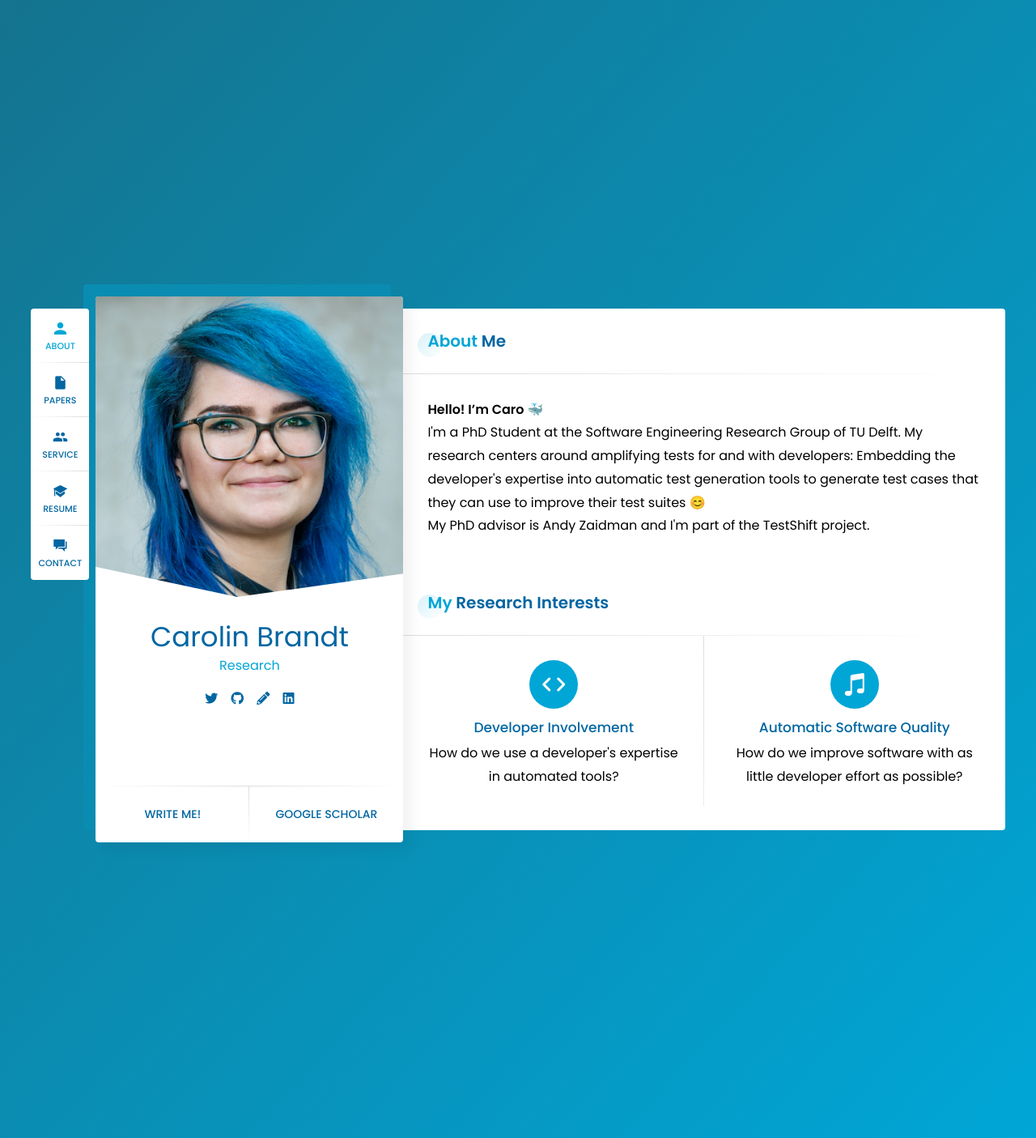
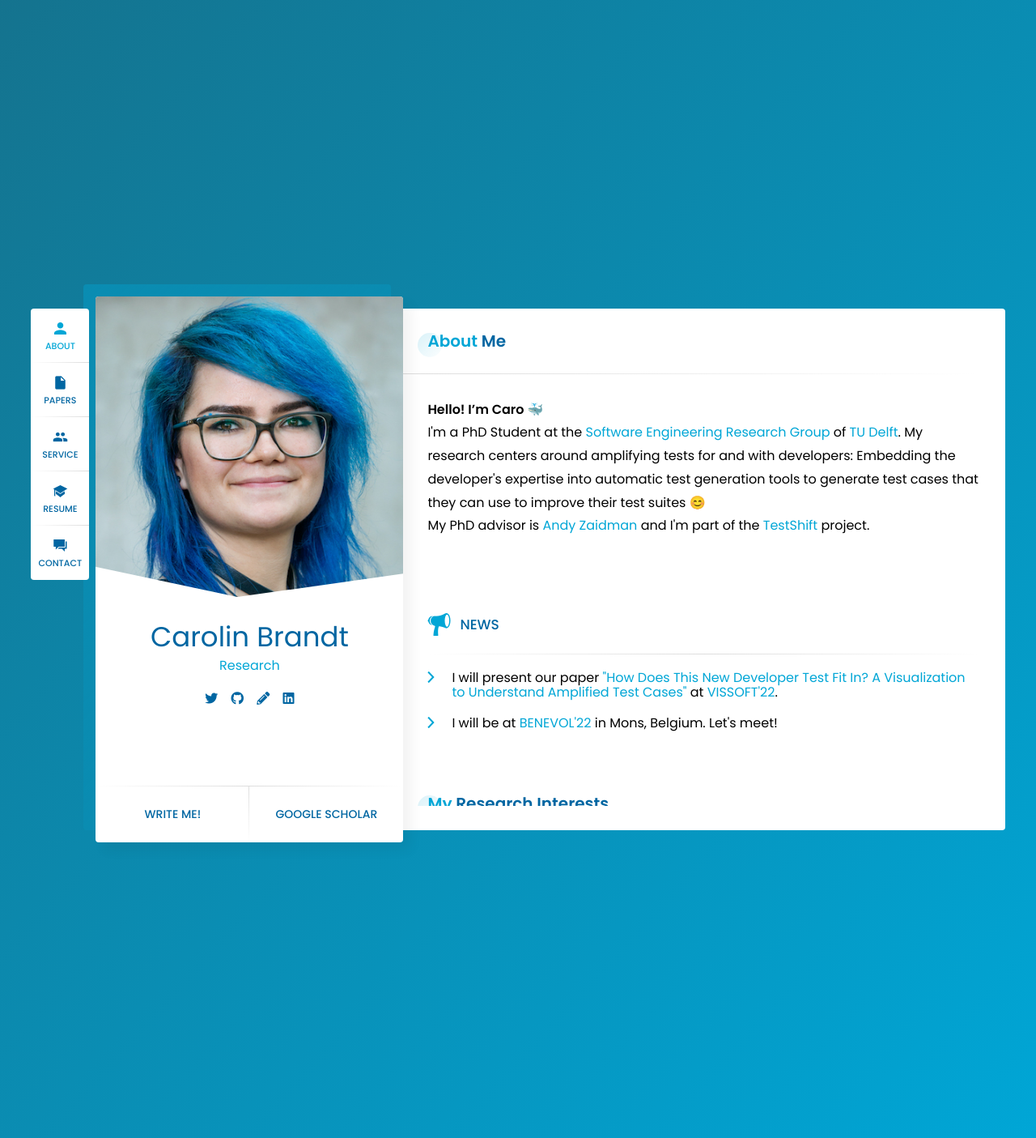
Before and after one commit to lacinoire/lacinoire.github.io, a Jekyll site: the page built from index.html, in a window 1280 px wide. Shown: the whole page at 81% size. Built offline with Jekyll 4.4.1, drawn with Linux system fonts in a browser that asks for light colours; nearby versions of some CDN libraries; some web fonts are replaced; the list of posts is cut into pages by our own code.

Commit message:
include news section

```diff
--- a/_data/content.yml
+++ b/_data/content.yml
@@ -18,6 +18,16 @@ about:
           <br>My PhD advisor is <a href=\"https://azaidman.github.io/\">Andy Zaidman</a> and I'm part of the <a href=\"https://testshiftproject.github.io/\">TestShift</a> project.
         </p>
         "
+
+news:
+  columns:
+    - type: "list" #skills progress type - default, dotted, circles, list
+      title: "News"
+      icon: "speakerphone"
+      items:
+        - label: "I will present our paper <a href=\"/publications/TIG_paper_VISSOFT_2022.pdf\">\"How Does This New Developer Test Fit In? A Visualization to Understand Amplified Test Cases\"</a> at <a href=\"https://vissoft.info/2022/program.html\">VISSOFT'22</a>."
+        - label: "I will be at <a href=\"https://benevol2022.github.io/\">BENEVOL'22</a> in Mons, Belgium. Let's meet!"
+
   # list:
   #   - label: "Age"
   #     value: "24"
@@ -173,6 +183,11 @@ academic-service:
     title: "Academic"
     icon: "university"
     items:
+      - year: "2022"
+        institution: "Journal of Software: Evolution and Process"
+        text: "Reviewer"
+        h_line: 1
+
       - year: "2021"
         institution: "Journal of Software: Evolution and Process"
         text: "Reviewer"
--- a/_data/navigation.yml
+++ b/_data/navigation.yml
@@ -13,6 +13,7 @@ main:
     slug: "about"
     sections:
         - about
+        - news
         - services
         # - pricing
         # - facts
--- /dev/null
+++ b/_includes/section-news.html
@@ -0,0 +1,70 @@
+{% assign content = site.data.content['news'] %}
+
+<!-- Skills -->
+<div class="content news">
+
+	{{ if content.title != '' }}
+	<!-- title -->
+	<!-- <div class="title">{{ content.title }}</div> -->
+	{{ endif }}
+
+	<!-- content -->
+	<div class="row">
+		{% for column in content.columns %}
+		<!-- skill item -->
+		<div class="col col-d-12 col-t-12 col-m-12 border-line-v">
+			<div class="skills-list{% if column.type %} {{ column.type }}{% endif %}">
+				<div class="skill-title border-line-h">
+					<div class="icon"><i class="ion ion-{{ column.icon }}"></i></div>
+					<div class="name">{{ column.title }}</div>
+				</div>
+				<ul>
+
+					{% if column.type == 'list' %}
+					{% for item in column.items %}
+					<li>
+						<div class="name name-news">{{ item.label }}</div>
+					</li>
+					{% endfor %}
+					{% endif %}
+					<!-- {% if column.type == 'default' %}
+					{% for item in column.items %}
+					<li class="border-line-h">
+						<div class="name">{{ item.label }}</div>
+						<div class="progress">
+							<div class="percentage" style="width:{{ item.value  }}%;"></div>
+						</div>
+					</li>
+					{% endfor %}
+					{% endif %}
+
+					{% if column.type == 'dotted' %}
+					{% for item in column.items %}
+					<li class="border-line-h">
+						<div class="name">{{ item.label }}</div>
+						<div class="progress">
+							<div class="percentage" style="width:{{ item.value  }}%;"></div>
+						</div>
+					</li>
+					{% endfor %}
+					{% endif %}
+
+					{% if column.type == 'circles' %}
+					{% for item in column.items %}
+					<li>
+						<div class="name">{{ item.label }}</div>
+						<div class="progress p{{ item.value }}">
+							<span>{{ item.value  }}%</span>
+						</div>
+					</li>
+					{% endfor %}
+					{% endif %} -->
+				</ul>
+			</div>
+		</div>
+		{% endfor %}
+
+		<div class="clear"></div>
+	</div>
+
+</div>
--- a/_sass/ryancv/basic.scss
+++ b/_sass/ryancv/basic.scss
@@ -658,7 +658,7 @@ strong {
 }
 
 a {
-	color: $default-color;
+	color: $active-color;
 	text-decoration: none;
 	opacity: 1;
 	outline: none;
--- a/_sass/ryancv/layout.scss
+++ b/_sass/ryancv/layout.scss
@@ -1693,6 +1693,10 @@
 	line-height: 1;
 	-webkit-font-smoothing: antialiased;
 	-moz-osx-font-smoothing: grayscale;
+}
+
+.skills-list.list ul li .name-news:before {
+	content: "\f125";
 }
 
 .skills-list.dotted ul li .progress {
```
Also changed, not shown: readme.md.
